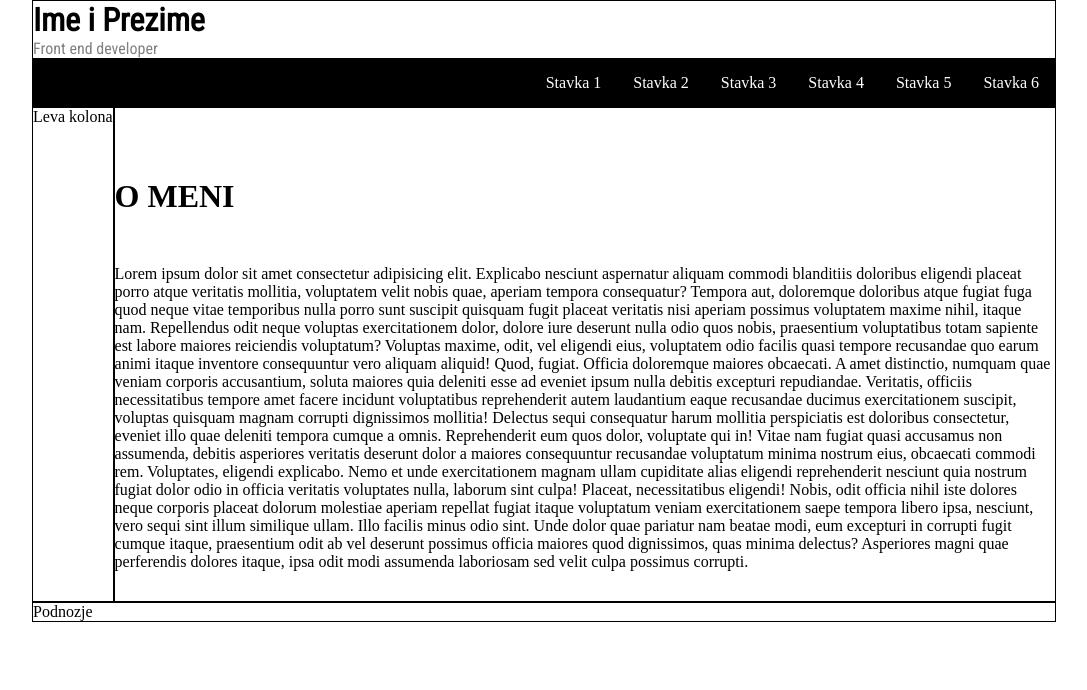
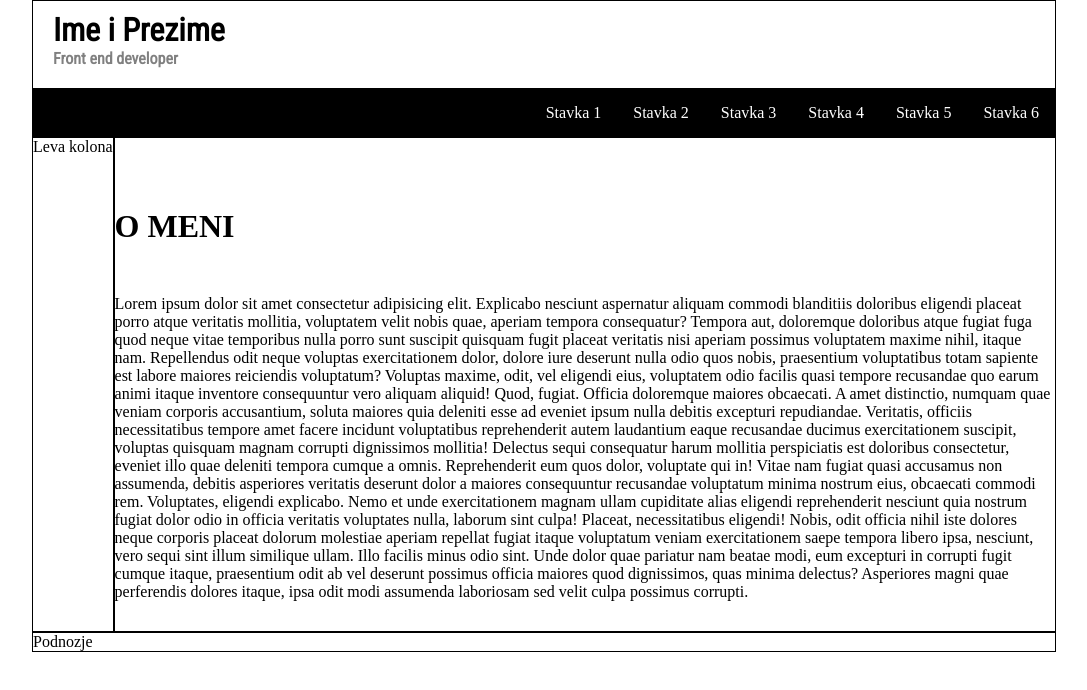
Before and after one commit to BrankoSimeonov/fedzr_vezba, a plain HTML site: page index.html in a window 1280 px wide. Shown: the whole page, without its empty margins (96-1183 px from the left). Drawn offline with Linux system fonts and the light colour scheme.

Commit message:
izmena headera

```diff
--- a/index.html
+++ b/index.html
@@ -34,6 +34,9 @@
         background-repeat: no-repeat;
         background-position: bottom;
         font-family: 'Roboto Condensed', sans-serif;
+        padding-bottom: 20px;
+        padding-left: 20px;
+        padding-top: 10px;
 
       }
       .navigacija {
@@ -125,7 +128,7 @@ color:gray;
 <body>
         <div class="grid">
                 <div class="zaglavlje"><h1>Ime i Prezime</h1>
-                    <p id="headertext">Front end developer</p>
+                    <p id="headertext"><b>Front end developer</b></p>
                 </div>
                 <div class="navigacija">
                     <ul>
```
